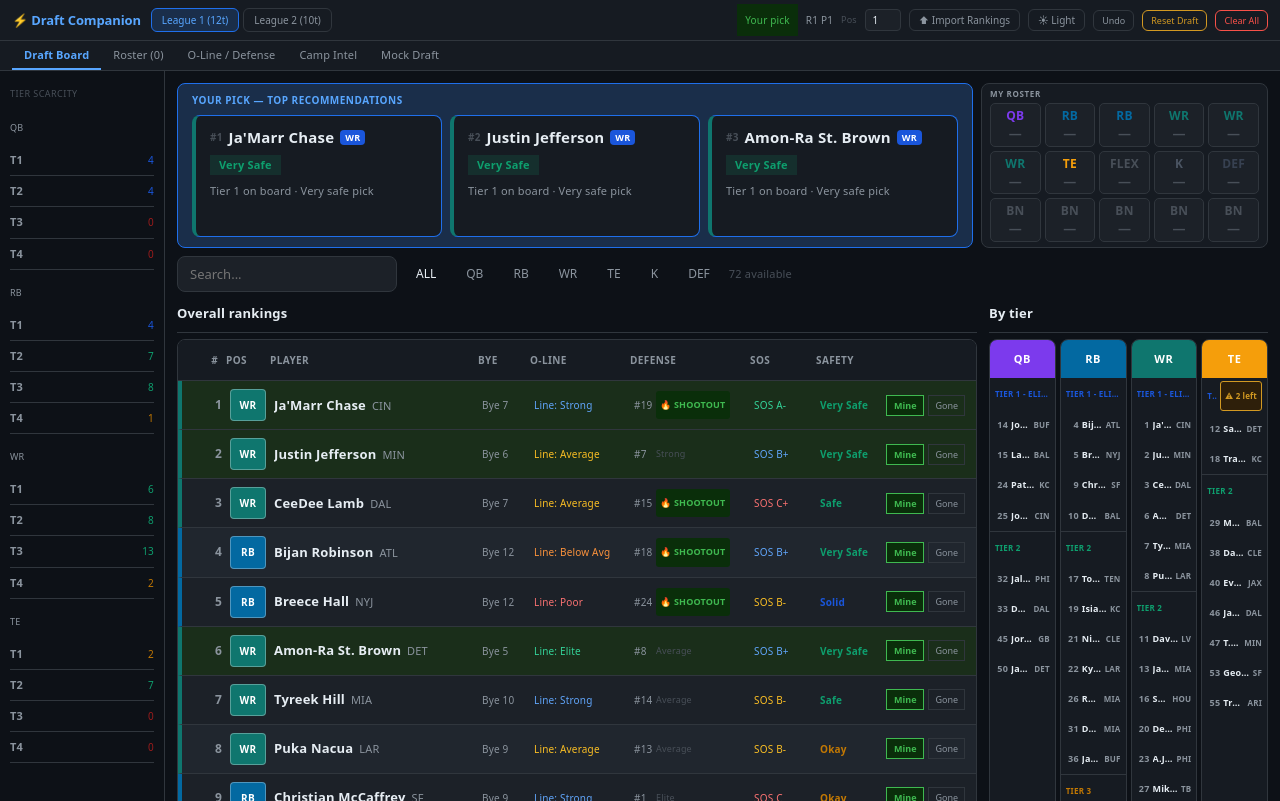
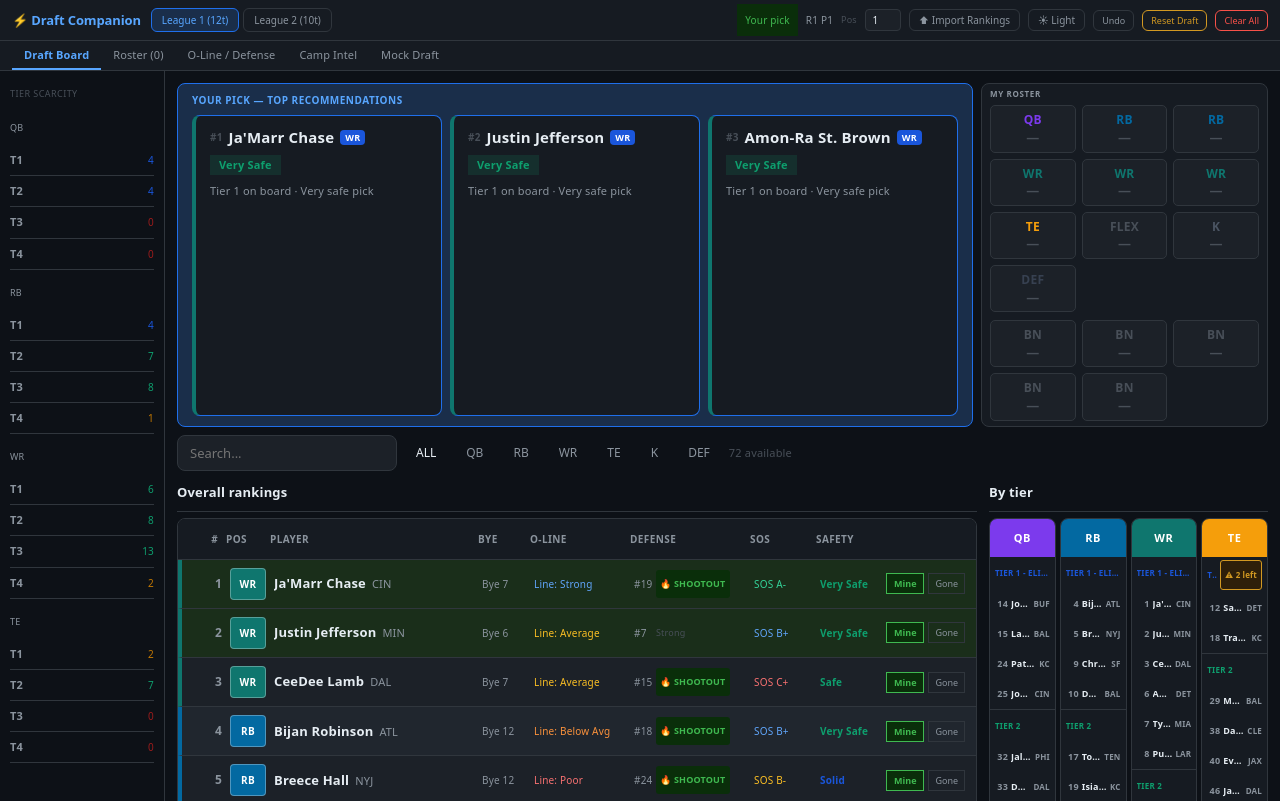
Before and after one commit to Parth33/fantasy-draft-server, a React (Vite) app in the folder fantasy-draft-companion/: page / in a window 1280 px wide. Built offline with nearby package versions, Linux system fonts and the light colour scheme.

Commit message:
fix roster panel slot card spacing and padding

```diff
--- a/fantasy-draft-companion/src/App.jsx
+++ b/fantasy-draft-companion/src/App.jsx
@@ -1098,19 +1098,19 @@ export default function App() {
                 )}
 
                 {/* My roster — two horizontal rows of equal-width slot cards, wraps if too narrow */}
-                <div style={{flex:1,minWidth:0,background:"var(--bg-card)",border:`1px solid var(--border)`,borderRadius:8,padding:"5px 8px",lineHeight:1.3}}>
-                  <div style={{display:"flex",alignItems:"center",gap:8,marginBottom:4}}>
+                <div style={{flex:1,minWidth:0,minHeight:130,background:"var(--bg-card)",border:`1px solid var(--border)`,borderRadius:8,padding:"5px 8px",lineHeight:1.3}}>
+                  <div style={{display:"flex",alignItems:"center",gap:8,marginBottom:6}}>
                     <span style={{fontSize:8,fontWeight:700,color:"var(--text-secondary)",textTransform:"uppercase",letterSpacing:"0.08em"}}>My Roster</span>
                     {byeStackSummary.length>0&&<span style={{fontSize:9,fontWeight:600,color:"var(--text-warning)"}}>Bye stack: {byeStackSummary.join(", ")}</span>}
                   </div>
                   {[[0,4,5,1,2,3,6,7,8,9],[10,11,12,13,14]].map((idxRow,ri)=>(
-                    <div key={ri} style={{display:"grid",gridTemplateColumns:"repeat(auto-fit,minmax(50px,1fr))",gap:4,marginBottom:ri===0?4:0}}>
+                    <div key={ri} style={{display:"grid",gridTemplateColumns:"repeat(auto-fit,minmax(84px,1fr))",gap:6,marginBottom:ri===0?8:0}}>
                       {idxRow.map(i=>{
                         const slot=ROSTER_SLOTS[i],p=roster[i];
                         return (
-                          <div key={i} style={{display:"flex",flexDirection:"column",alignItems:"center",gap:1,background:"var(--bg-row)",border:`1px solid var(--border)`,borderRadius:5,padding:"4px 2px",overflow:"hidden"}}>
+                          <div key={i} style={{display:"flex",flexDirection:"column",alignItems:"center",gap:2,background:"var(--bg-row)",border:`1px solid var(--border)`,borderRadius:5,padding:"6px 4px",overflow:"hidden"}}>
                             <span style={{fontSize:12,fontWeight:800,color:POS_COLORS[slot]||"var(--text-muted)",letterSpacing:"0.02em"}}>{slot}</span>
-                            <span style={{fontSize:13,fontWeight:700,color:p?"var(--text-primary)":"var(--text-muted)",maxWidth:"100%",overflow:"hidden",textOverflow:"ellipsis",whiteSpace:"nowrap"}}>{p?p.name:"—"}</span>
+                            <span style={{fontSize:13,fontWeight:700,color:p?"var(--text-primary)":"var(--text-muted)",width:"100%",textAlign:"center",lineHeight:1.2,display:"-webkit-box",WebkitLineClamp:2,WebkitBoxOrient:"vertical",overflow:"hidden"}}>{p?p.name:"—"}</span>
                           </div>
                         );
                       })}
```
